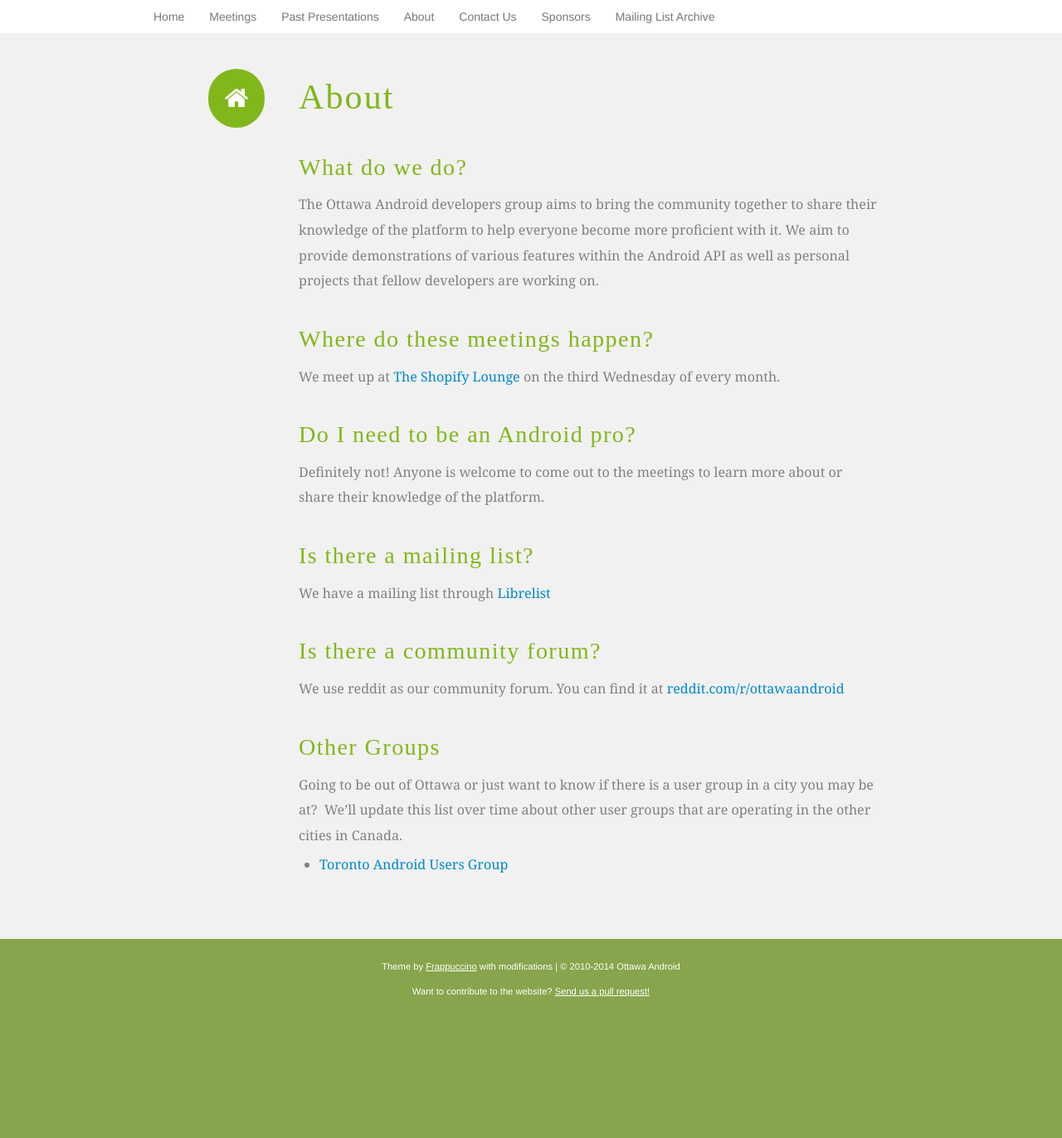
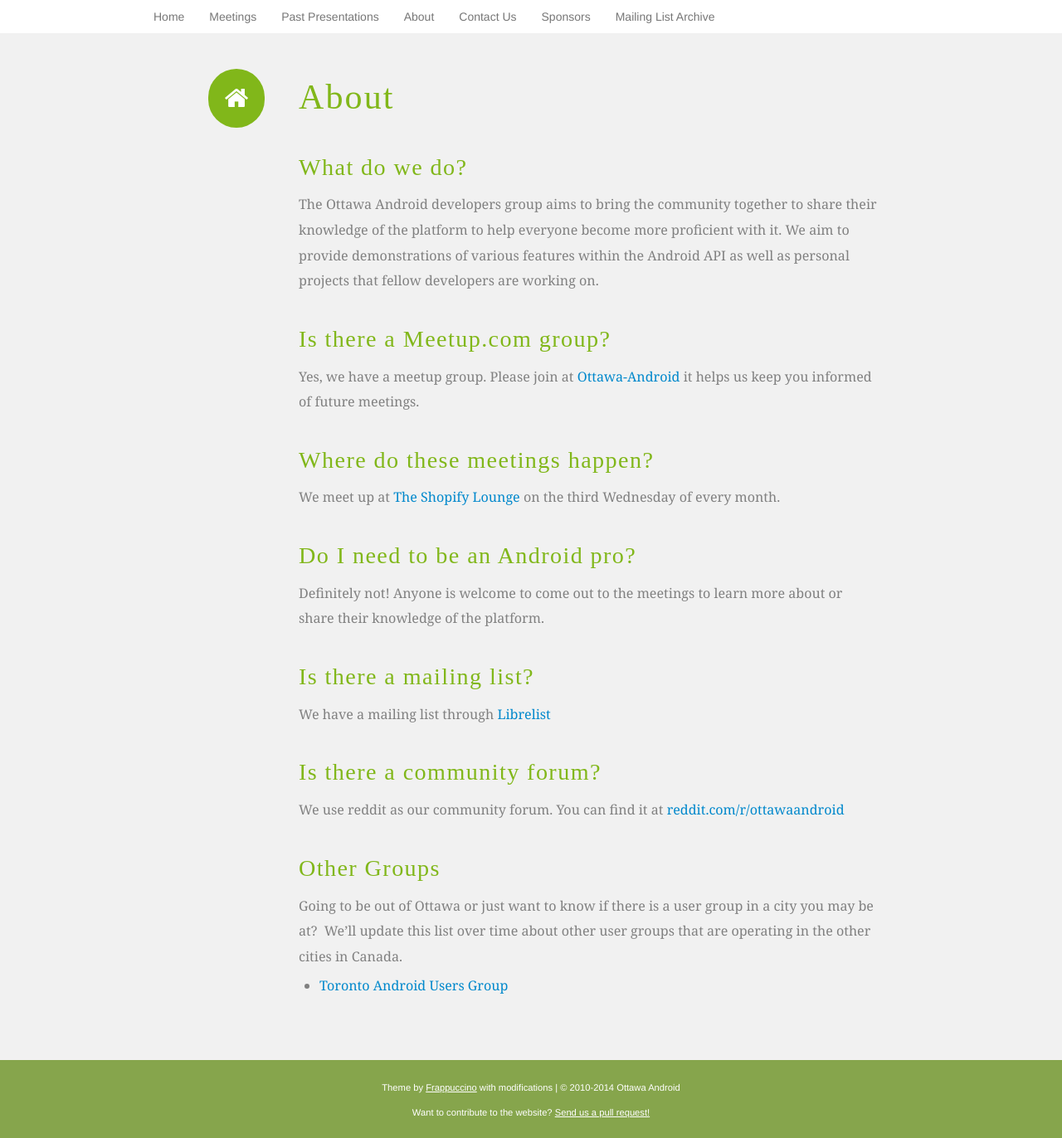
Before and after one commit to ottawaandroid/ottawaandroid.github.io, a Jekyll site: the page built from about/index.md, in a window 1280 px wide. Shown: the whole page at 83% size. Built offline with Jekyll 4.4.1, drawn with Linux system fonts in a browser that asks for light colours; some web fonts are replaced; Markdown is read by kramdown in place of the engine named in the settings; before the commit the page ends 1226 px from its top, so only the background shows below that.

Commit message:
Update index.md

```diff
--- a/about/index.md
+++ b/about/index.md
@@ -8,6 +8,10 @@ published: true
 ## What do we do? ##
 
 The Ottawa Android developers group aims to bring the community together to share their knowledge of the platform to help everyone become more proficient with it. We aim to provide demonstrations of various features within the Android API as well as personal projects that fellow developers are working on.
+
+## Is there a Meetup.com group? ##
+
+Yes, we have a meetup group. Please join at [Ottawa-Android](http://www.meetup.com/Ottawa-Android/) it helps us keep you informed of future meetings.
 
 ## Where do these meetings happen? ##
 
```
